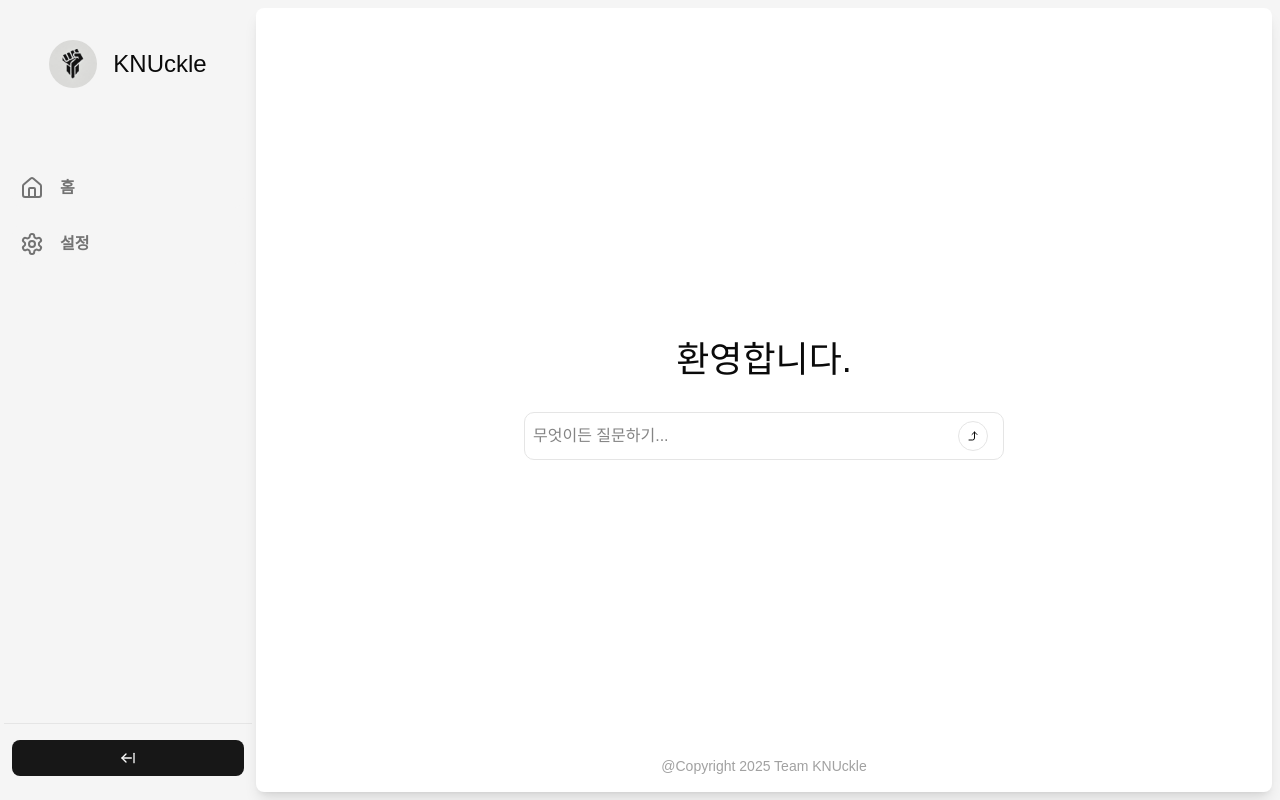
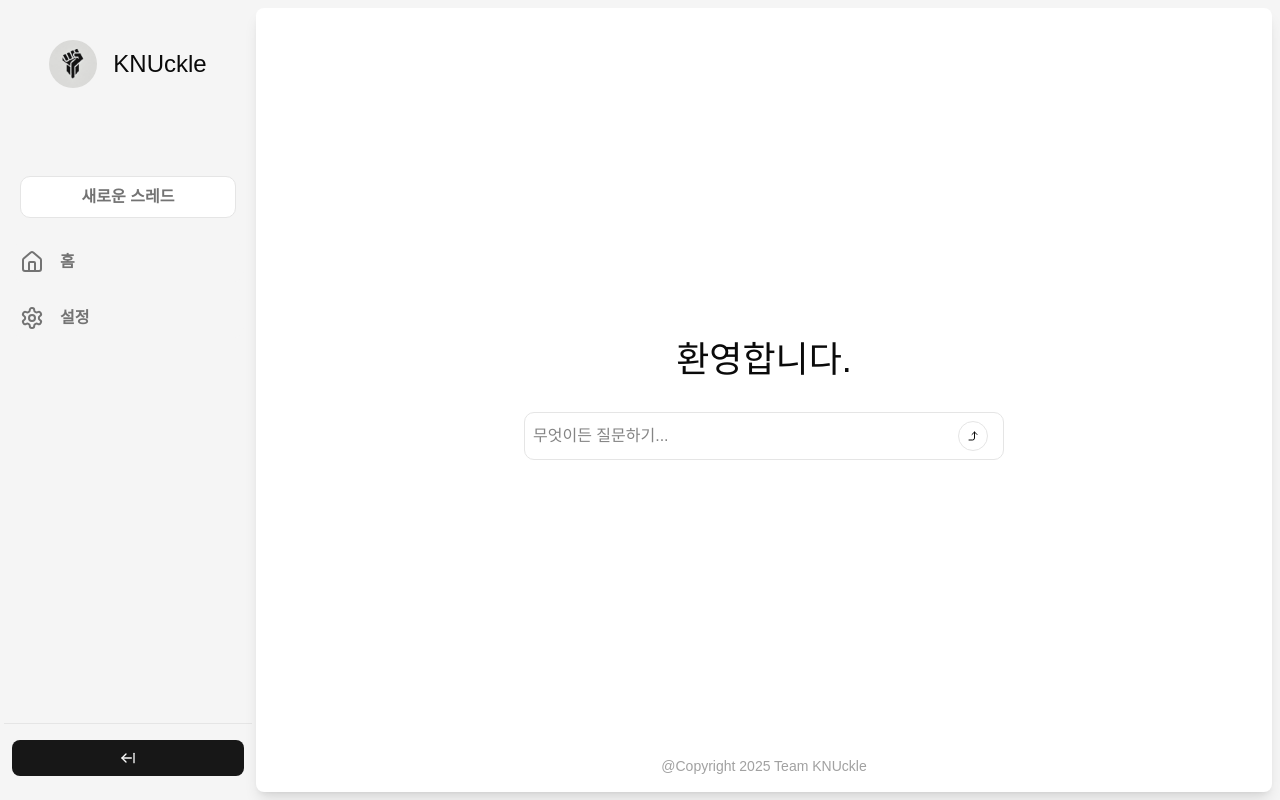
Before and after one commit to KNUckle-llm/frontend, a Next.js app: page / in a window 1280 px wide. Both pictures are taken after a click on the button 36 px from the left and 758 px from the top of the page. Built offline with nearby package versions, Linux system fonts and the light colour scheme; a web font is replaced by a local one.

Commit message:
feat: layout 구조 개선, 로딩 추가

```diff
--- a/src/app/entities/common/Sidebar.tsx
+++ b/src/app/entities/common/Sidebar.tsx
@@ -1,5 +1,10 @@
 import { Button } from "@/components/ui/button";
-import {ArrowRightFromLine, House, MessageSquareText, Settings} from "lucide-react";
+import {
+  ArrowRightFromLine,
+  House,
+  MessageSquareText,
+  Settings,
+} from "lucide-react";
 import Image from "next/image";
 import { useRouter } from "next/navigation";
 import Link from "next/link";
@@ -12,13 +17,9 @@ const Sidebar = ({ isOpen, setIsOpen }: SidebarProps) => {
   const openStyle = isOpen ? "w-64" : "w-18";
   return (
     <nav
-      className={`flex flex-col justify-between items-center transition-all duration-300 ${openStyle} h-full bg-neutral-100 py-2 px-1`}
+      className={`flex flex-col justify-between items-center flex-shrink-0 transition-all duration-300 ${openStyle} h-full bg-neutral-100 py-2 px-1`}
     >
-      <div
-        className={
-          "w-full flex py-4 justify-center gap-4 items-center"
-        }
-      >
+      <div className={"w-full flex py-4 justify-center gap-4 items-center"}>
         <Link href={"/"}>
           <Image
             src={"/assets/logo.png"}
@@ -33,21 +34,31 @@ const Sidebar = ({ isOpen, setIsOpen }: SidebarProps) => {
         )}
       </div>
       {isOpen && (
-        <div className={"flex-grow py-12 flex flex-col gap-4 w-full px-2 py-4 text-neutral-500 font-bold"}>
+        <div
+          className={
+            "flex-grow py-12 flex flex-col gap-4 w-full px-2 py-4 text-neutral-500 font-bold"
+          }
+        >
+          <button
+            className={
+              "m-2 p-2 bg-white border hover:border-amber-800 rounded-lg"
+            }
+          >
+            새로운 스레드
+          </button>
           <Link
             href={"/"}
             className={
               "inline-flex items-center gap-4 p-2 border-none w-full bg-neutral-100 border hover:shadow-lg hover:bg-neutral-100 hover:cursor-pointer  justify-start border-t-0 border-x-0 shadow-none border-b shadow-gray-200 hover:bg-neutral-200/50 rounded-lg "
             }
           >
-            <House />
-            홈
+            <House />홈
           </Link>
           <Link
-              href={"/settings"}
-              className={
-                "inline-flex items-center gap-4 p-2 border-none w-full bg-neutral-100 border hover:shadow-lg hover:bg-neutral-100 hover:cursor-pointer  justify-start border-t-0 border-x-0 shadow-none border-b shadow-gray-200 hover:bg-neutral-200/50 rounded-lg "
-              }
+            href={"/settings"}
+            className={
+              "inline-flex items-center gap-4 p-2 border-none w-full bg-neutral-100 border hover:shadow-lg hover:bg-neutral-100 hover:cursor-pointer  justify-start border-t-0 border-x-0 shadow-none border-b shadow-gray-200 hover:bg-neutral-200/50 rounded-lg "
+            }
           >
             <Settings />
             설정
--- a/src/app/entities/layout/SidebarLayout.tsx
+++ b/src/app/entities/layout/SidebarLayout.tsx
@@ -1,5 +1,5 @@
 "use client";
-import { Ref, useEffect, useRef, useState } from "react";
+import { useEffect, useRef, useState } from "react";
 import Sidebar from "@/app/entities/common/Sidebar";
 import { useScrollStore } from "@/app/store/useScrollStore";
 
@@ -23,12 +23,12 @@ const SidebarLayout = ({ children }: SidebarLayoutProps) => {
   }, [setMainRef]);
 
   return (
-    <div className={"flex bg-neutral-100 h-full"}>
+    <div className={"flex bg-neutral-100 h-full w-full overflow-hidden"}>
       <Sidebar isOpen={isOpen} setIsOpen={setIsOpen} />
       <main
         ref={mainRef}
         className={
-          "overflow-y-scroll shadow-lg flex-grow rounded-md ml-0 m-2 bg-white"
+          "flex-1 min-w-0 overflow-y-scroll overflow-x-hidden  shadow-lg flex-grow rounded-md ml-0 m-2 bg-white"
         }
       >
         {children}
--- /dev/null
+++ b/src/app/entities/loading/SVGLoadingSpinner.tsx
@@ -0,0 +1,19 @@
+import { LoaderCircle } from "lucide-react";
+
+interface SVGLoadingSpinnerProps {
+  message?: string;
+}
+const SVGLoadingSpinner = ({ message }: SVGLoadingSpinnerProps) => {
+  return (
+    <div
+      className={
+        "flex justify-center items-center gap-2 mx-auto col-span-4 w-1/3 h-full pt-20"
+      }
+    >
+      <LoaderCircle size={30} className={"text-3xl animate-spin"} />
+      {message && <span> {message}</span>}
+    </div>
+  );
+};
+
+export default SVGLoadingSpinner;
--- a/src/app/globals.css
+++ b/src/app/globals.css
@@ -122,7 +122,8 @@
 
 body {
   font-family: 'Pretendard-Variable', sans-serif;
-
+  width: 100%;
+  height: 100%;
 }
 
 /* Animation */
--- a/src/app/layout.tsx
+++ b/src/app/layout.tsx
@@ -1,4 +1,4 @@
-import type { Metadata } from "next";
+import type { Metadata, Viewport } from "next";
 import { Geist, Geist_Mono } from "next/font/google";
 import "./globals.css";
 import SidebarLayout from "@/app/entities/layout/SidebarLayout";
@@ -18,6 +18,15 @@ export const metadata: Metadata = {
   description: "Generated by create next app",
 };
 
+export const viewport: Viewport = {
+  initialScale: 1,
+  maximumScale: 1,
+  minimumScale: 1,
+  userScalable: false,
+  width: "device-width",
+  height: "device-height",
+};
+
 export default function RootLayout({
   children,
 }: Readonly<{
@@ -25,15 +34,13 @@ export default function RootLayout({
 }>) {
   return (
     <html lang="ko">
-    <body
-        className={`${geistSans.variable} ${geistMono.variable} antialiased`}
-    >
-    <section className={"w-full h-screen"}>
-        <SidebarLayout>
-            {children}
-            </SidebarLayout>
+      <body
+        className={`${geistSans.variable} ${geistMono.variable} antialiased `}
+      >
+        <section className={"w-screen h-screen overflow-x-hidden"}>
+          <SidebarLayout>{children}</SidebarLayout>
         </section>
-    </body>
+      </body>
     </html>
-);
+  );
 }
--- a/src/app/settings/page.tsx
+++ b/src/app/settings/page.tsx
@@ -1,6 +1,6 @@
 "use client";
 import { useState } from "react";
-import { Settings, ChevronLeft, User, MessageSquare } from "lucide-react";
+import { ChevronLeft } from "lucide-react";
 
 const SettingsPage = () => {
   const [nickname, setNickname] = useState("");
```
Also changed, not shown: 1 other file (tests, documents, lock files or other folders).
